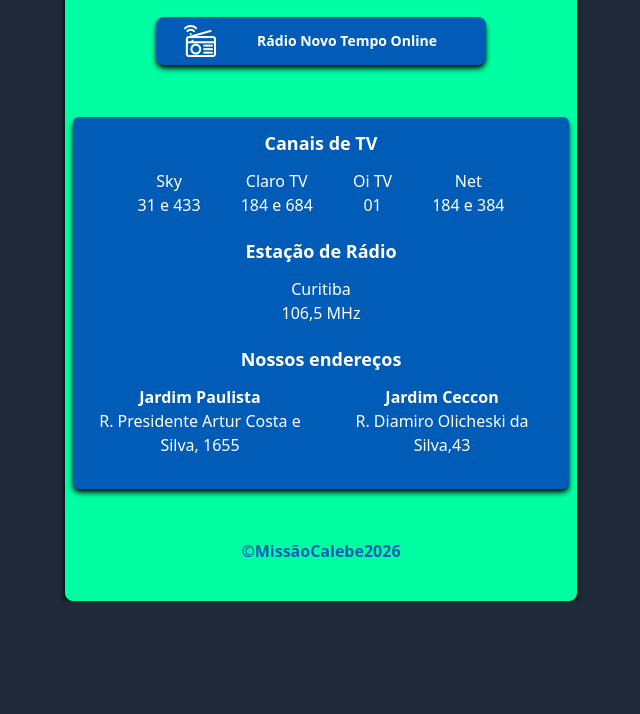
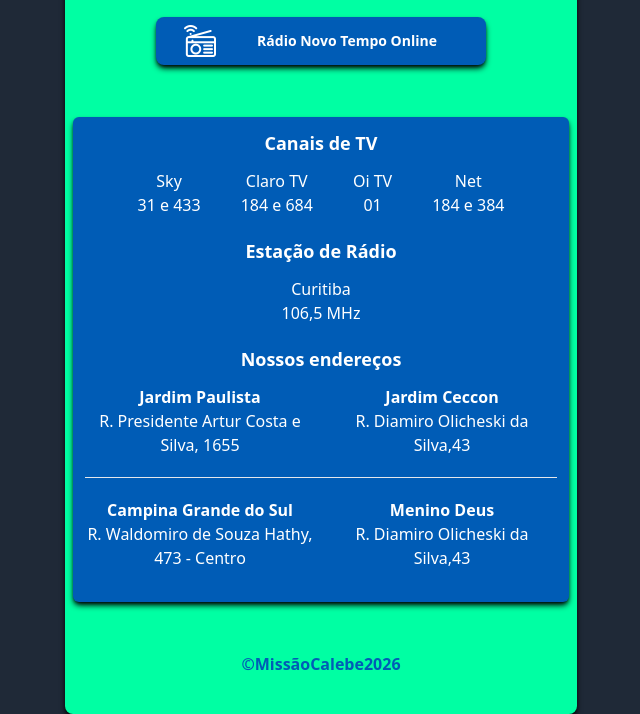
Before and after one commit to Erickvidolin/Projeto_Esperanca, a website: page index.html in a window 1280 px wide. Shown: the part 732-1446 px from the top of the page, without its empty margins (319-959 px from the left). Before the commit the page ends 1333 px from the top, so only its background shows below. Drawn offline with Linux system fonts and the light colour scheme.

Commit message:
Add files via upload

```diff
--- a/index.html
+++ b/index.html
@@ -84,6 +84,11 @@
                         <p class="w-6/12"><strong>Jardim Paulista</strong> <br> R. Presidente Artur Costa e Silva, 1655</p>
                         <p class="w-6/12"><strong>Jardim Ceccon</strong> <br> R. Diamiro Olicheski da Silva,43</p>
                     </div>
+                    <hr class="mb-5">
+                    <div class="flex text-md text-center text-white gap-3 justify-center pb-5">
+                        <p class="w-6/12"><strong>Campina Grande do Sul</strong> <br> R. Waldomiro de Souza Hathy, 473 - Centro</p>
+                        <p class="w-6/12"><strong>Menino Deus</strong> <br> R. Diamiro Olicheski da Silva,43</p>
+                    </div>
                 </div>
             </div>
             <div style="color: #005CB6;" class="h-16 flex pt-5 mt-5"><p class="text-center m-auto  font-bold">&copy;<a href="https://github.com/Erickvidolin">MissãoCalebe2026</p></div>
```
